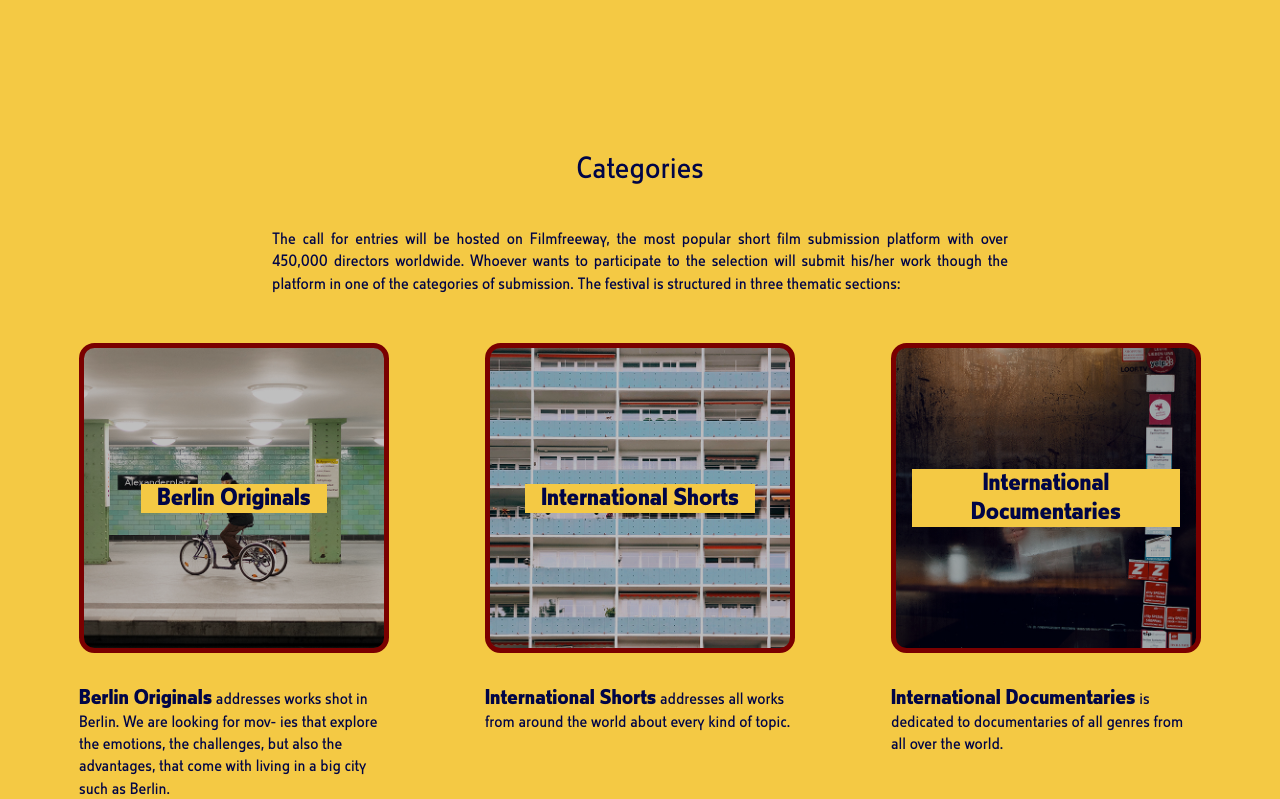
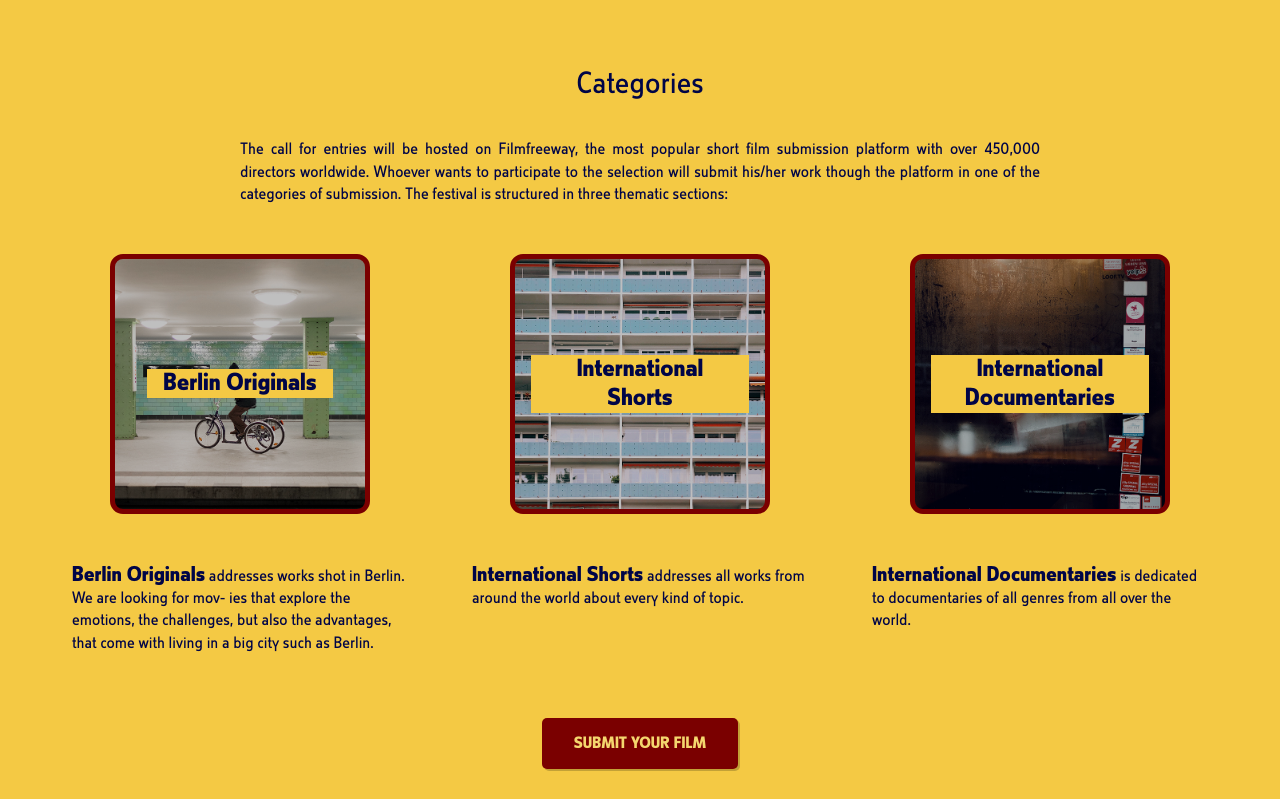
Before and after one commit to matteocarpi/berlinshorts, a React (Create React App) app: page /concept in a window 1280 px wide. Shown: the part 800-1599 px from the top of the page. Built offline with nearby package versions, Linux system fonts and the light colour scheme.

Commit message:
improved cards

```diff
--- a/src/assets/styles/Concept.module.scss
+++ b/src/assets/styles/Concept.module.scss
@@ -1,11 +1,26 @@
 @import './variables.scss';
+
+.details {
+  width: 100%;
+  display: flex;
+  flex-direction: column;
+  align-items: center;
+  .button {
+    margin-top: 3rem;
+  }
+  p {
+    max-width: 800px;
+  }
+}
 
 .categoryList {
   display: flex;
+  justify-content: center;
+  width: 100%;
+  flex-wrap: wrap;
   .categoryCard {
-    width: 300px;
-    height: 300px;
-    // background-image: url("../img/_DSC8265.jpg");
+    width: 250px;
+    height: 250px;
     margin: 2rem;
     border-radius: 5%;
     display: flex;
@@ -26,7 +41,9 @@
   article {
     width: 100%;
     max-width: 400px;
-    margin: 0 1rem;
+    display: flex;
+    flex-direction: column;
+    align-items: center;
     p {
       span {
         font: 100% $bold;
@@ -43,11 +60,3 @@
   justify-content: space-around;
 
 }
-
-.details {
-  display: flex;
-  flex-direction: column;
-  .button {
-    margin-top: 3rem;
-  }
-}
--- a/src/components/pages/concept.js
+++ b/src/components/pages/concept.js
@@ -16,7 +16,7 @@
           <h1>{data.title}</h1>
           <p>{data.conceptContent}</p>
         </section>
-        <section className={styles.details}>
+        <div className={styles.details}>
           <h1>{data.details.title}</h1>
           <p>{data.details.text}</p>
           <div className={styles.categoryList}>
@@ -50,7 +50,7 @@
               link= "/"
               className={classnames(universal.button, universal.apply, styles.button)}
             />
-        </section>
+        </div>
 
 
       </main>
```
